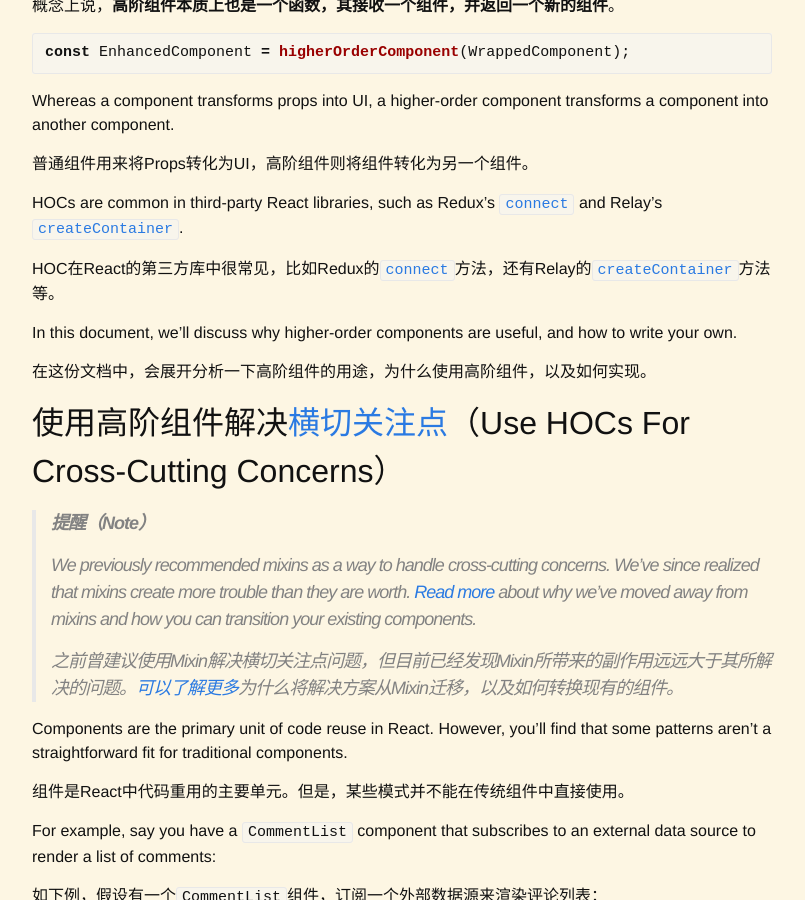
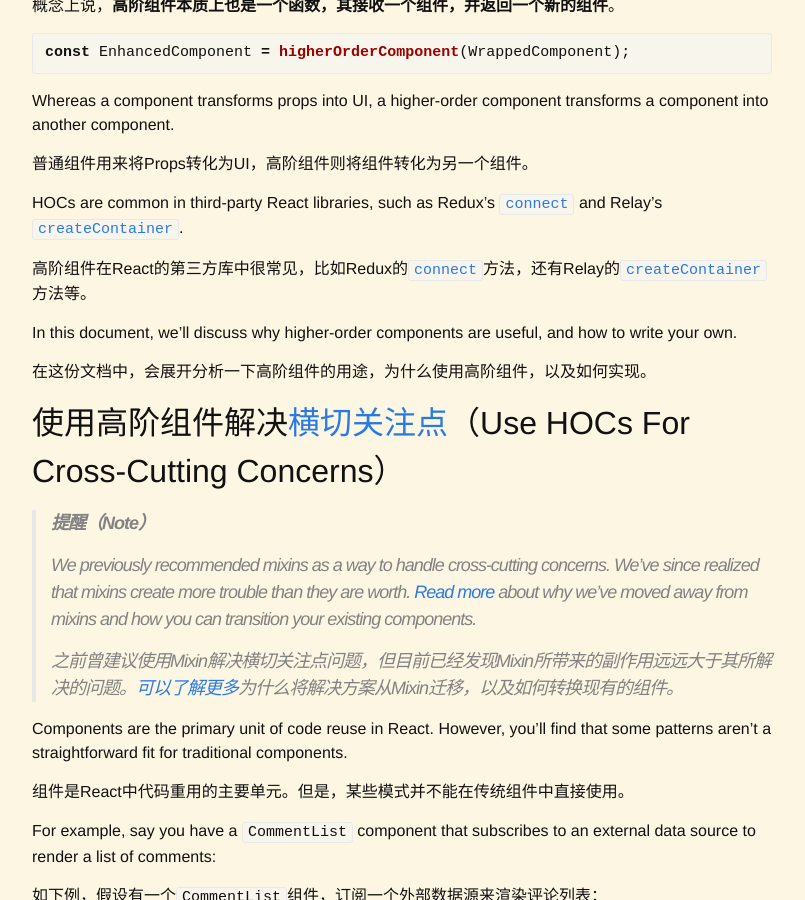
Before and after one commit to testudy/testudy.github.io, a Jekyll site: the page built from tech/_posts/2017-04-17-react-14-higher-order-components.md, in a window 1280 px wide and 900 px high, scrolled down 500 px. Shown: the whole window, without its empty margins (238-1043 px from the left). Built offline with Jekyll 4.4.1, drawn with Linux system fonts in a browser that asks for light colours; comment, search, counter and statistics services are not loaded.

Commit message:
统一术语

```diff
--- a/tech/_posts/2017-04-17-react-14-higher-order-components.md
+++ b/tech/_posts/2017-04-17-react-14-higher-order-components.md
@@ -24,7 +24,7 @@ Whereas a component transforms props into UI, a higher-order component transform
 
 HOCs are common in third-party React libraries, such as Redux's [`connect`](https://github.com/reactjs/react-redux/blob/master/docs/api.md#connectmapstatetoprops-mapdispatchtoprops-mergeprops-options) and Relay's [`createContainer`](https://facebook.github.io/relay/docs/api-reference-relay.html#createcontainer-static-method).
 
-HOC在React的第三方库中很常见，比如Redux的[`connect`](https://github.com/reactjs/react-redux/blob/master/docs/api.md#connectmapstatetoprops-mapdispatchtoprops-mergeprops-options)方法，还有Relay的[`createContainer`](https://facebook.github.io/relay/docs/api-reference-relay.html#createcontainer-static-method)方法等。
+高阶组件在React的第三方库中很常见，比如Redux的[`connect`](https://github.com/reactjs/react-redux/blob/master/docs/api.md#connectmapstatetoprops-mapdispatchtoprops-mergeprops-options)方法，还有Relay的[`createContainer`](https://facebook.github.io/relay/docs/api-reference-relay.html#createcontainer-static-method)方法等。
 
 In this document, we'll discuss why higher-order components are useful, and how to write your own.
 
```
